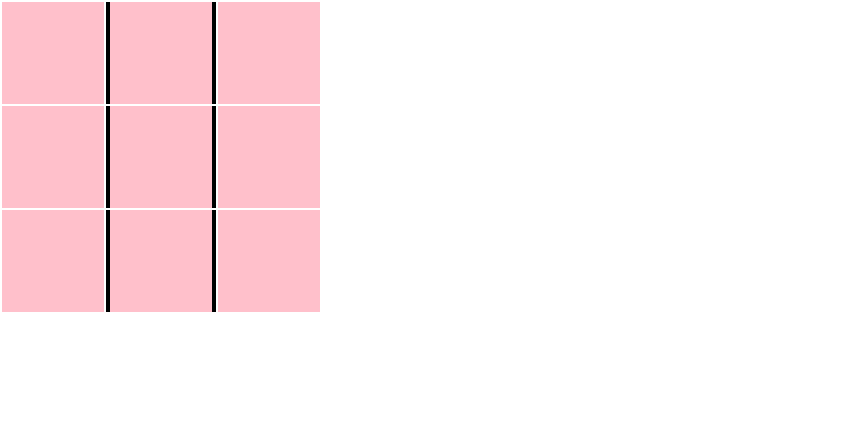
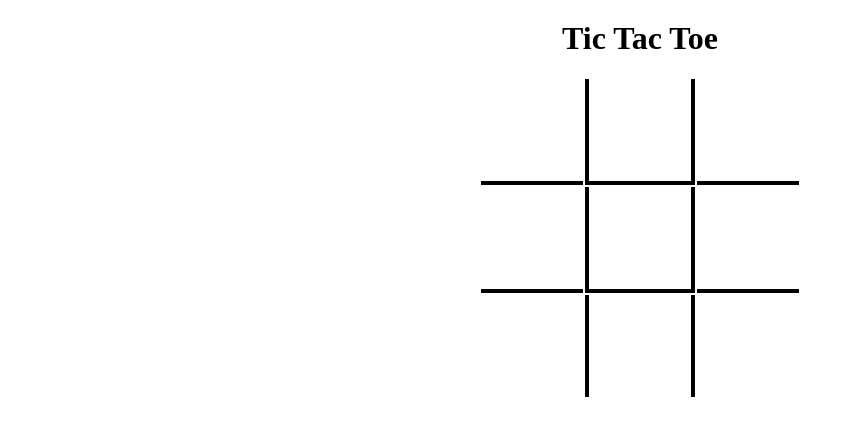
Before and after one commit to jbartley11/udemy_web_dev_bootcamp, a plain HTML site: page section_6_intermediate_css/board.html in a window 1280 px wide. Shown: the whole page, without its empty margins (0-860 px from the left). Drawn offline with Linux system fonts and the light colour scheme.

Commit message:
mac section 6 notes

```diff
--- a/section_6_intermediate_css/board.html
+++ b/section_6_intermediate_css/board.html
@@ -14,15 +14,31 @@
         td {
             width: 100px;
             height: 100px;
-            background:pink;
+            /*background:pink;*/
+            border-bottom: 4px black solid;
         }
         td:nth-of-type(2) {
             border-left: 4px black solid;
             border-right: 4px black solid;
         }
+
+        tr:nth-of-type(3) td{
+            border-bottom: none;
+        }
+
+        table {
+            margin: auto;
+        }
+
+        h1 {
+            text-align: center;
+            margin: 20px 0;
+        }
     </style>
 </head>
 <body>
+    <h1>Tic Tac Toe</h1>
+
     <table>
         <tr>
             <td></td>
```
Also changed, not shown: section_6_intermediate_css/section_6_notes.txt.
